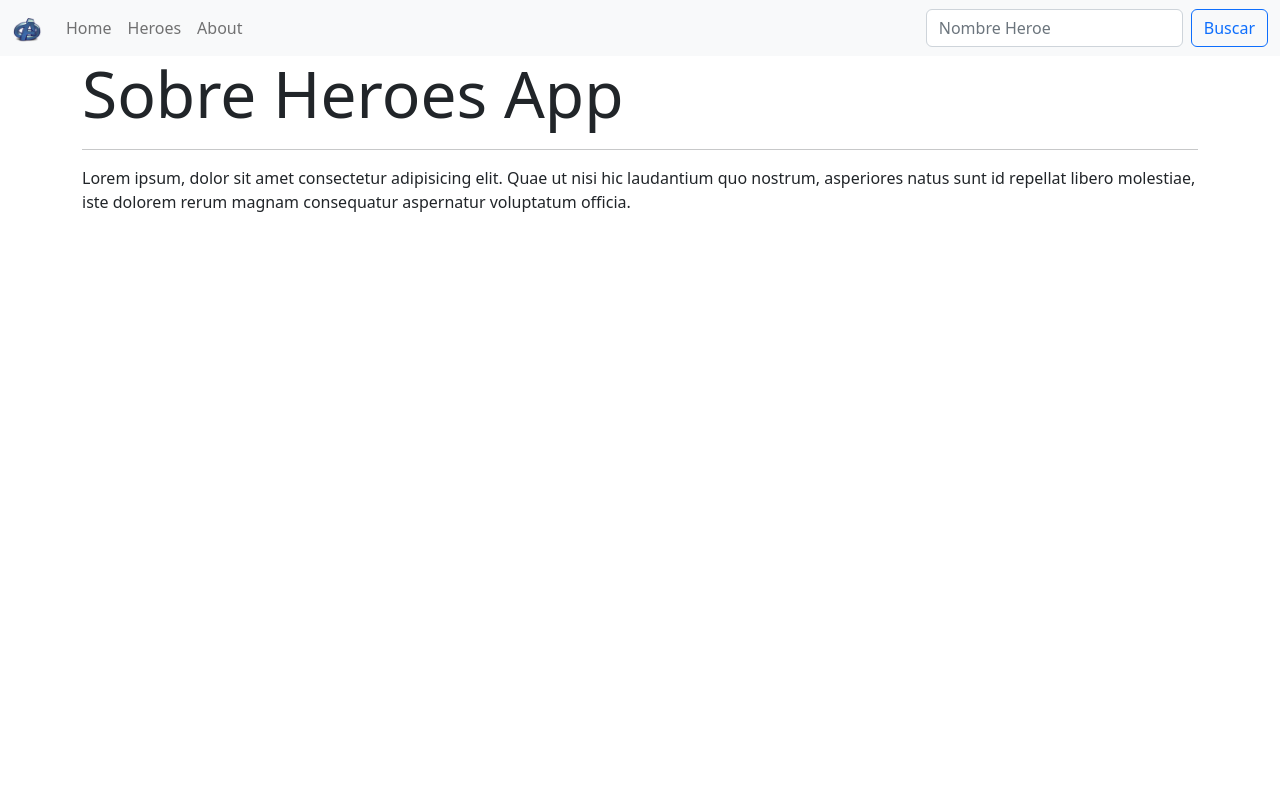
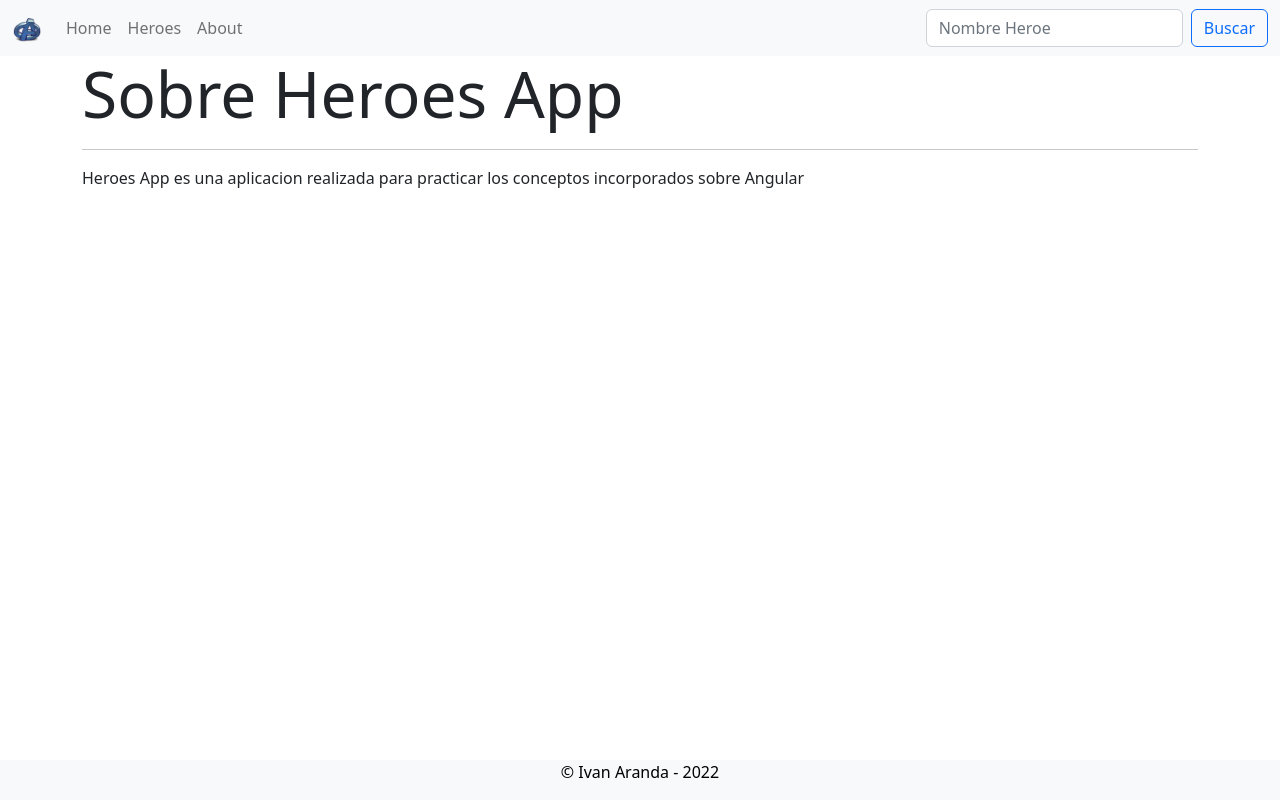
Before and after one commit to ivnarnd/heroes, an Angular app in the folder heroes-app/: page /about in a window 1280 px wide. Built offline with nearby package versions, Linux system fonts and the light colour scheme.

Commit message:
Incorporando el footer

```diff
--- a/heroes-app/src/app/app.component.html
+++ b/heroes-app/src/app/app.component.html
@@ -2,3 +2,4 @@
 <div class="container">
     <router-outlet></router-outlet>
 </div>
+<app-footer></app-footer>
--- a/heroes-app/src/app/app.module.ts
+++ b/heroes-app/src/app/app.module.ts
@@ -12,6 +12,8 @@
 import { HeroeComponent } from './components/heroe/heroe.component';
 import { BusquedaComponent } from './components/busqueda/busqueda.component';
 import { HeroeTarjetaComponent } from './components/heroe-tarjeta/heroe-tarjeta.component';
+import { FooterComponent } from './components/shared/footer/footer.component';
+
 
 
 
@@ -25,7 +27,7 @@
     HeroesComponent,
     HeroeComponent,
     BusquedaComponent,
-    HeroeTarjetaComponent],
+    HeroeTarjetaComponent,FooterComponent],
   imports: [
     BrowserModule,
     APP_ROUTING
--- a/heroes-app/src/app/components/about/about.component.html
+++ b/heroes-app/src/app/components/about/about.component.html
@@ -1,5 +1,5 @@
 <h1 class="display-3 animated fadeIn fast">Sobre Heroes App</h1>
 <hr>
 <p class="animated fadeIn">
-  Lorem ipsum, dolor sit amet consectetur adipisicing elit. Quae ut nisi hic laudantium quo nostrum, asperiores natus sunt id repellat libero molestiae, iste dolorem rerum magnam consequatur aspernatur voluptatum officia.
+  Heroes App es una aplicacion realizada para practicar los conceptos incorporados sobre Angular
 </p>
--- /dev/null
+++ b/heroes-app/src/app/components/shared/footer/footer.component.css
@@ -0,0 +1,6 @@
+footer{
+  color: rgb(2, 1, 1);
+  position:fixed;
+  bottom: 0px;
+  width: 100%;
+}
--- /dev/null
+++ b/heroes-app/src/app/components/shared/footer/footer.component.html
@@ -0,0 +1,6 @@
+<footer class="footer bg-light text-center">
+  <div class="container">
+    <p>&copy; Ivan Aranda  - {{anio}}</p>
+  </div>
+
+</footer>
--- /dev/null
+++ b/heroes-app/src/app/components/shared/footer/footer.component.ts
@@ -0,0 +1,18 @@
+import { Component, OnInit } from '@angular/core';
+
+@Component({
+  selector: 'app-footer',
+  templateUrl: './footer.component.html',
+  styleUrls: ['./footer.component.css']
+})
+export class FooterComponent implements OnInit {
+  anio:number;
+
+  constructor(){
+    this.anio = new Date().getFullYear();
+  }
+
+  ngOnInit(): void {
+  }
+
+}
```
Also changed, not shown: 1 other file (tests, documents, lock files or other folders).
